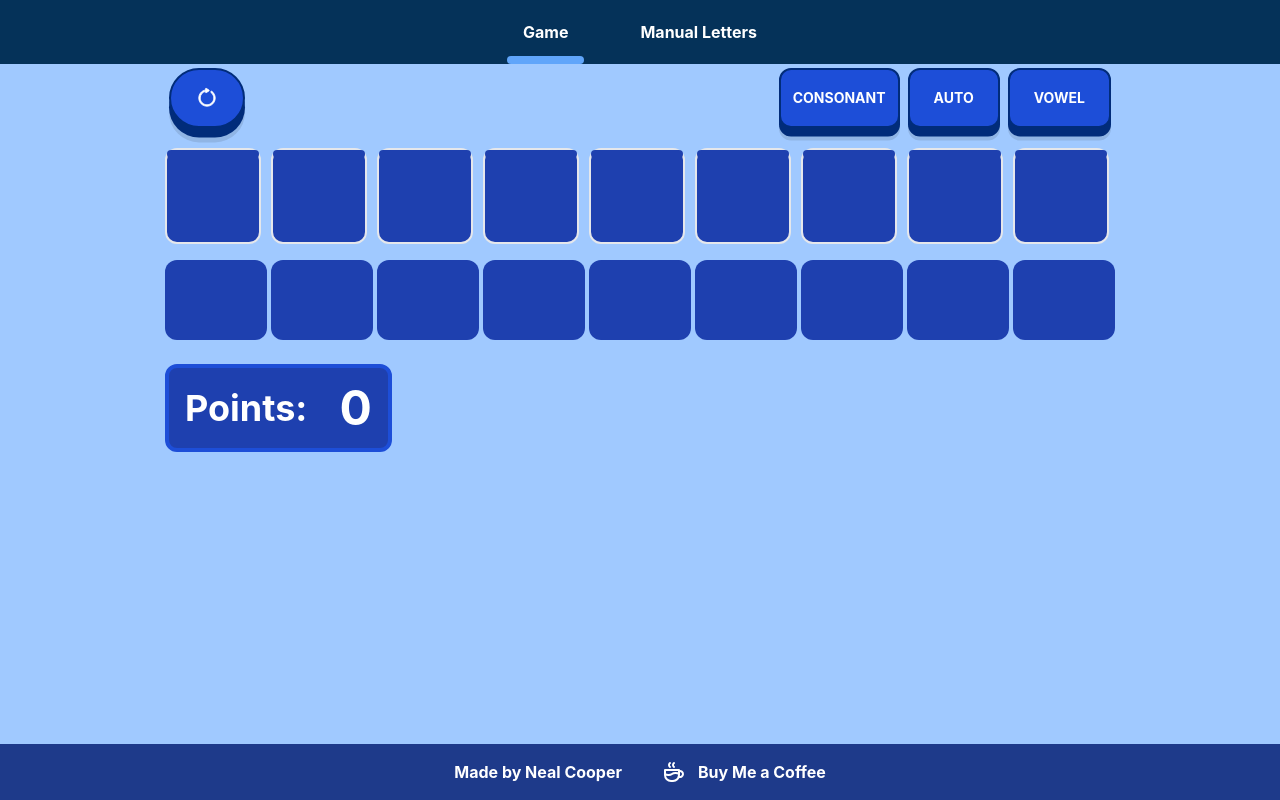
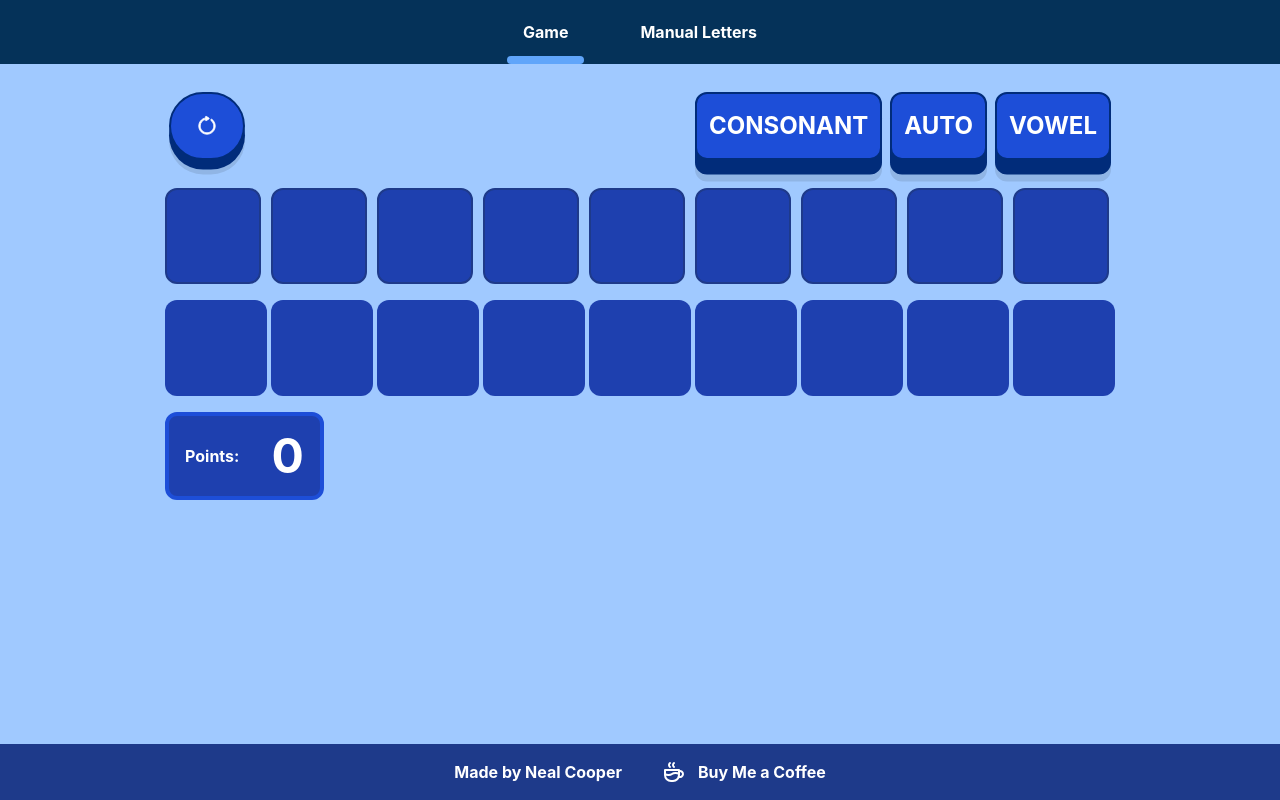
Before and after one commit to njacooper/countdown, a React (Create React App) app: page / in a window 1280 px wide. Built offline with nearby package versions, Linux system fonts and the light colour scheme.

Commit message:
Updated the footer styles in input.css.

```diff
--- a/src/input.css
+++ b/src/input.css
@@ -62,9 +62,6 @@
 footer {
     @apply py-4 bg-blue-900
   }
-  .footerWrapper {
-    @apply !important
-  }
 
   .footerLinks {
     @apply block md:flex md:gap-10
--- a/src/output.css
+++ b/src/output.css
@@ -785,16 +785,6 @@ footer {
   margin-right: auto;
 }
 
-.my-2 {
-  margin-top: 0.5rem;
-  margin-bottom: 0.5rem;
-}
-
-.my-4 {
-  margin-top: 1rem;
-  margin-bottom: 1rem;
-}
-
 .ml-1 {
   margin-left: 0.25rem;
 }
@@ -863,32 +853,32 @@ footer {
   height: 100%;
 }
 
-.h-24 {
-  height: 6rem;
+.h-20 {
+  height: 5rem;
 }
 
 .h-6 {
   height: 1.5rem;
 }
 
-.h-16 {
-  height: 4rem;
-}
-
-.h-20 {
-  height: 5rem;
+.h-12 {
+  height: 3rem;
 }
 
 .h-7 {
   height: 1.75rem;
 }
 
+.h-8 {
+  height: 2rem;
+}
+
+.h-16 {
+  height: 4rem;
+}
+
 .h-5 {
   height: 1.25rem;
-}
-
-.h-12 {
-  height: 3rem;
 }
 
 .min-h-screen {
@@ -948,10 +938,6 @@ footer {
 
 .grid-cols-6 {
   grid-template-columns: repeat(6, minmax(0, 1fr));
-}
-
-.grid-cols-4 {
-  grid-template-columns: repeat(4, minmax(0, 1fr));
 }
 
 .flex-col {
@@ -1047,14 +1033,19 @@ footer {
   border-style: solid;
 }
 
-.border-blue-500 {
+.border-blue-900 {
   --tw-border-opacity: 1;
-  border-color: rgb(59 130 246 / var(--tw-border-opacity));
+  border-color: rgb(30 58 138 / var(--tw-border-opacity));
 }
 
 .border-blue-700 {
   --tw-border-opacity: 1;
   border-color: rgb(29 78 216 / var(--tw-border-opacity));
+}
+
+.border-blue-500 {
+  --tw-border-opacity: 1;
+  border-color: rgb(59 130 246 / var(--tw-border-opacity));
 }
 
 .bg-blue-500 {
@@ -1072,24 +1063,24 @@ footer {
   background-color: rgb(30 64 175 / var(--tw-bg-opacity));
 }
 
+.bg-blue-900 {
+  --tw-bg-opacity: 1;
+  background-color: rgb(30 58 138 / var(--tw-bg-opacity));
+}
+
+.bg-red-600 {
+  --tw-bg-opacity: 1;
+  background-color: rgb(220 38 38 / var(--tw-bg-opacity));
+}
+
 .bg-blue-600 {
   --tw-bg-opacity: 1;
   background-color: rgb(37 99 235 / var(--tw-bg-opacity));
 }
 
-.bg-red-900 {
+.bg-blue-700 {
   --tw-bg-opacity: 1;
-  background-color: rgb(127 29 29 / var(--tw-bg-opacity));
-}
-
-.bg-blue-400 {
-  --tw-bg-opacity: 1;
-  background-color: rgb(96 165 250 / var(--tw-bg-opacity));
-}
-
-.bg-blue-900 {
-  --tw-bg-opacity: 1;
-  background-color: rgb(30 58 138 / var(--tw-bg-opacity));
+  background-color: rgb(29 78 216 / var(--tw-bg-opacity));
 }
 
 .bg-\[\#053259\] {
@@ -1102,9 +1093,9 @@ footer {
   background-color: rgb(147 197 253 / var(--tw-bg-opacity));
 }
 
-.bg-red-600 {
+.bg-blue-400 {
   --tw-bg-opacity: 1;
-  background-color: rgb(220 38 38 / var(--tw-bg-opacity));
+  background-color: rgb(96 165 250 / var(--tw-bg-opacity));
 }
 
 .bg-stone-200 {
@@ -1145,6 +1136,20 @@ footer {
   padding: 0.5rem;
 }
 
+.p-3 {
+  padding: 0.75rem;
+}
+
+.py-6 {
+  padding-top: 1.5rem;
+  padding-bottom: 1.5rem;
+}
+
+.px-2 {
+  padding-left: 0.5rem;
+  padding-right: 0.5rem;
+}
+
 .py-1 {
   padding-top: 0.25rem;
   padding-bottom: 0.25rem;
@@ -1170,17 +1175,16 @@ footer {
   padding-bottom: 0.5rem;
 }
 
-.px-2 {
-  padding-left: 0.5rem;
-  padding-right: 0.5rem;
+.pb-2 {
+  padding-bottom: 0.5rem;
+}
+
+.pb-6 {
+  padding-bottom: 1.5rem;
 }
 
 .pb-4 {
   padding-bottom: 1rem;
-}
-
-.pb-6 {
-  padding-bottom: 1.5rem;
 }
 
 .text-center {
@@ -1211,13 +1215,13 @@ footer {
   line-height: 2rem;
 }
 
-.text-4xl {
-  font-size: 2.25rem;
-  line-height: 2.5rem;
+.text-\[10px\] {
+  font-size: 10px;
 }
 
-.text-\[10px\] {
-  font-size: 10px;
+.text-lg {
+  font-size: 1.125rem;
+  line-height: 1.75rem;
 }
 
 .text-3xl {
@@ -1316,6 +1320,14 @@ footer {
   transition-duration: 150ms;
 }
 
+.duration-300 {
+  transition-duration: 300ms;
+}
+
+.ease-in-out {
+  transition-timing-function: cubic-bezier(0.4, 0, 0.2, 1);
+}
+
 .empty\:bg-red-400:empty {
   --tw-bg-opacity: 1;
   background-color: rgb(248 113 113 / var(--tw-bg-opacity));
@@ -1327,6 +1339,20 @@ footer {
   box-shadow: var(--tw-ring-offset-shadow, 0 0 #0000), var(--tw-ring-shadow, 0 0 #0000), var(--tw-shadow);
 }
 
+.hover\:rounded-full:hover {
+  border-radius: 9999px;
+}
+
+.hover\:bg-red-700:hover {
+  --tw-bg-opacity: 1;
+  background-color: rgb(185 28 28 / var(--tw-bg-opacity));
+}
+
+.hover\:bg-blue-900:hover {
+  --tw-bg-opacity: 1;
+  background-color: rgb(30 58 138 / var(--tw-bg-opacity));
+}
+
 .hover\:bg-red-800:hover {
   --tw-bg-opacity: 1;
   background-color: rgb(153 27 27 / var(--tw-bg-opacity));
@@ -1336,7 +1362,28 @@ footer {
   text-decoration-line: underline;
 }
 
+.disabled\:cursor-not-allowed:disabled {
+  cursor: not-allowed;
+}
+
+.disabled\:bg-stone-400:disabled {
+  --tw-bg-opacity: 1;
+  background-color: rgb(168 162 158 / var(--tw-bg-opacity));
+}
+
 @media (min-width: 768px) {
+  .md\:h-24 {
+    height: 6rem;
+  }
+
+  .md\:h-16 {
+    height: 4rem;
+  }
+
+  .md\:h-\[5\.7em\] {
+    height: 5.7em;
+  }
+
   .md\:w-\[950px\] {
     width: 950px;
   }
@@ -1347,6 +1394,11 @@ footer {
 
   .md\:gap-4 {
     gap: 1rem;
+  }
+
+  .md\:text-2xl {
+    font-size: 1.5rem;
+    line-height: 2rem;
   }
 }
 
```
